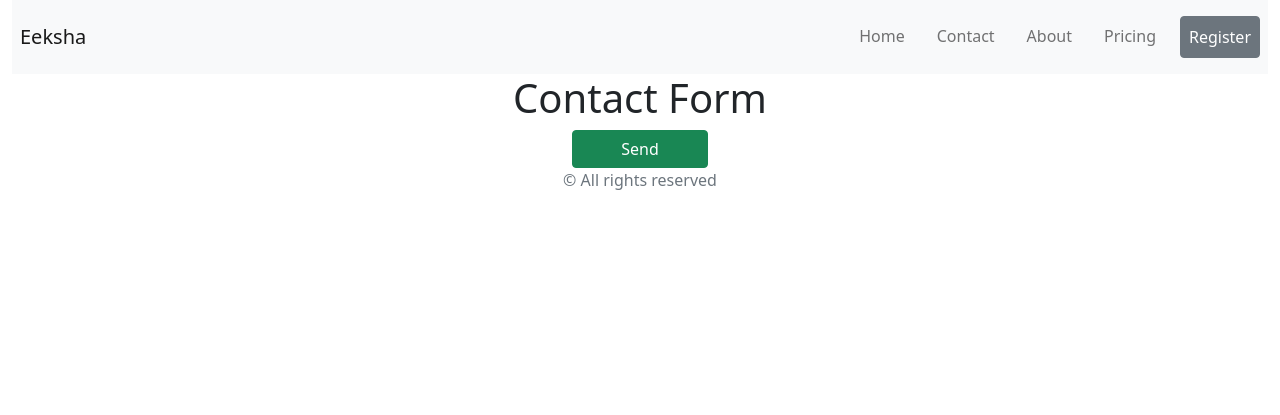
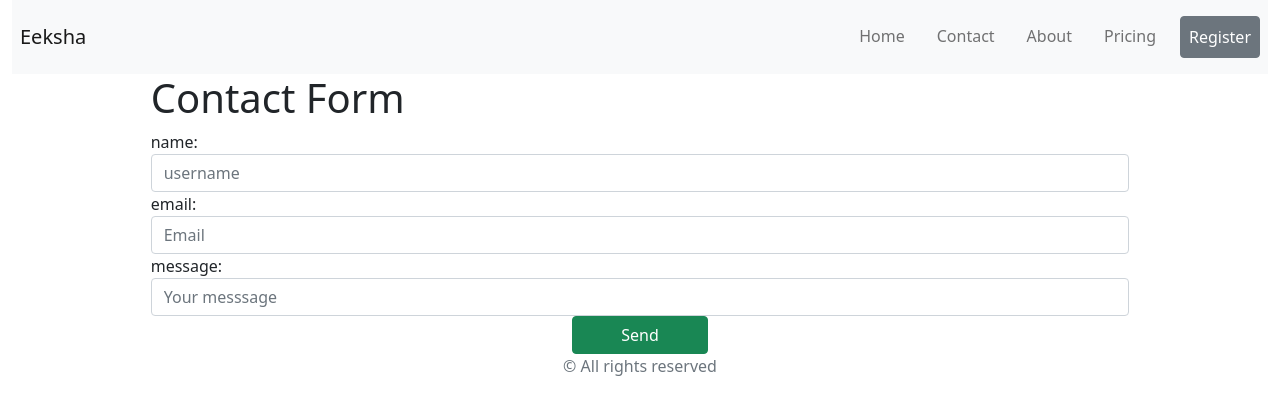
Before and after one commit to EekshaHollaR/TaskManager_V2, a Django app: page /contactPage in a window 1280 px wide. Shown: the top 415 px of the page. Run offline with Django 5.2, Linux system fonts and the light colour scheme.

Commit message:
register-form modified

```diff
--- a/app2/form.py
+++ b/app2/form.py
@@ -1,6 +1,7 @@
 from django import forms
 from django.core.exceptions import ValidationError
 from django.contrib.auth.models import User
+
 class contactForm(forms.Form):
     name=forms.CharField(label="name", max_length=40, widget=forms.TextInput(attrs={'class':'form-control', 'placeholder':'username','required':True}))
     email=forms.CharField(label="email", max_length=40, widget=forms.TextInput(attrs={'class':'form-control', 'placeholder':'Email','required':True}))
@@ -19,7 +20,7 @@ class registerForm(forms.ModelForm):
     username=forms.CharField(label="username", max_length=40,required=True)
     email=forms.EmailField(label="email", max_length=40 ,required=True)
     password=forms.CharField(label="password", max_length=50 ,required=True)
-    confirm_password=forms.CharField(label="confirm_password", max_length=50 ,required=True)
+    confirm_password=forms.CharField(label="confirm_password", widget=forms.PasswordInput, max_length=50 ,required=True)
 
     def clean(self):
         cleaned_data=super().clean()
@@ -34,3 +35,6 @@ class registerForm(forms.ModelForm):
     class Meta:
         model=User
         fields=['username', 'email', 'password']
+        widgets = {
+            'password': forms.PasswordInput(),
+        }
--- a/app2/templates/register.html
+++ b/app2/templates/register.html
@@ -6,8 +6,10 @@
             <h1 class="text-center my-4" style="font-family:Verdana;">Sign Up</h1>
 
             <div class="container">
-                <form method="POST", class="form">
+                <form method="POST", class="form", novalidate>
                     {% csrf_token %}
+
+                    {{ form.as_div}}
 
                     <div class="d-grid gap-2 col-4 mx-auto">
                         <button class="btn btn-success" type="submit">Register</button>
--- a/app2/views.py
+++ b/app2/views.py
@@ -8,16 +8,28 @@ def landingPageView(request):
 def pricingPageView(request):
     return render(request,'pricingPage.html')
 def contactPageView(request):
+    message=''
     if request.method=='POST':
         f=contactForm(request.POST)
         if f.is_valid():
             print("Your response is recorded")
         else:
             print("Your Request is failed")
-    return render(request,'contactPage.html')
+            return render(request,'contactPage.html',{'form':f})
+    else:
+        f=contactForm()
+    return render(request,'contactPage.html',{"form":f, 'message':message})
+
+items=[
+    {"title":"Personal", "des":"For individuals and small teams looking to manage their tasks.", },
+    {"title":"Starter"},
+    {"title":"Advanced"}
+]
 def pricingPageView2(request):
     return render(request,'pricingPage2.html',{"items":items})
+
 def registerPageView(request):
+    form = registerForm()
     return render(request,"register.html",{'form':form})
 
 # my_name="Eeksha"
@@ -26,10 +38,6 @@ users=[
     {"name":"Prajwal", "age": 56},
     {"name":"ABC", "age": 30}
 ]
-items=[
-    {"title":"Personal", "des":"For individuals and small teams looking to manage their tasks.", },
-    {"title":"Starter"},
-    {"title":"Advanced"}
-]
+
 def greetPageView(request):
     return render(request,'greetPage.html',{"users":users})
```
